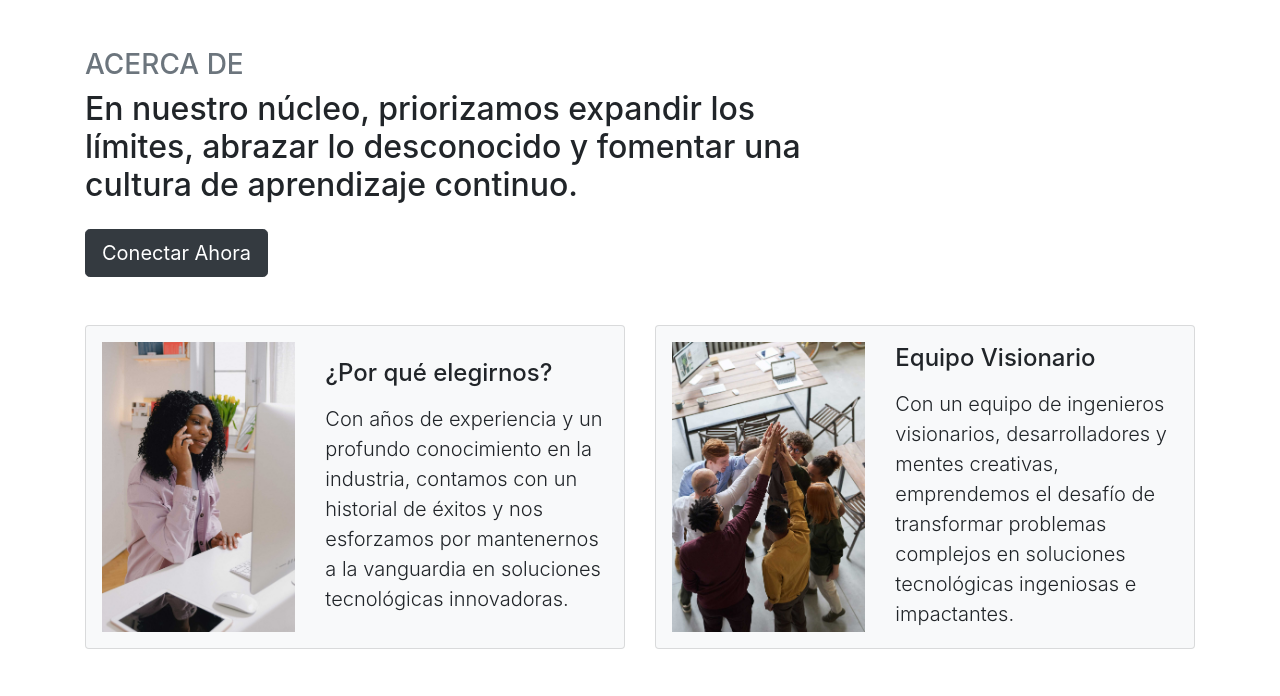
After one commit to aldoSN003/Proyecto_PW, a PHP site: page /pages/about.php in a window 1280 px wide. The commit adds this page. Shown: the top 696 px of the page. Run offline with PHP 8.4, Linux system fonts and the light colour scheme; some libraries are stand-ins or nearby versions.

```diff
--- a/frontend/db/script.sql
+++ b/frontend/db/script.sql
@@ -18,7 +18,7 @@ CREATE TABLE users (
     created_At TIMESTAMP DEFAULT CURRENT_TIMESTAMP
 );
 
--- ESTRUCTURA QUE SE USO PARA INSERTAR DATOS
+-- SENTENCIA QUE SE USO PARA INSERTAR DATOS
 INSERT INTO
     users (
         first_name,
--- a/frontend/js/utils.js
+++ b/frontend/js/utils.js
@@ -1,8 +1,9 @@
+// funcion que permite ver la contraseña
 function togglePasswordVisibility(inputId, iconId) {
   const passwordInput = document.getElementById(inputId);
   const toggleIcon = document.getElementById(iconId);
 
-  if (passwordInput && toggleIcon) {  // Check if both elements exist
+  if (passwordInput && toggleIcon) {
     if (passwordInput.type === "password") {
       passwordInput.type = "text";
       toggleIcon.classList.remove("fa-eye");
@@ -17,5 +18,5 @@ function togglePasswordVisibility(inputId, iconId) {
   }
 }
 
-// Attach the function to the global window object
+// Permite utilizar funcion de manera global
 window.togglePasswordVisibility = togglePasswordVisibility;
--- /dev/null
+++ b/frontend/pages/about.php
@@ -0,0 +1,70 @@
+<!DOCTYPE html>
+<html lang="es">
+
+<head>
+    <meta charset="UTF-8">
+    <meta name="viewport" content="width=device-width, initial-scale=1.0">
+    <title>Acerca de</title>
+    <link href="https://stackpath.bootstrapcdn.com/bootstrap/4.5.2/css/bootstrap.min.css" rel="stylesheet">
+</head>
+
+<body>
+    <!-- Sección Acerca de - Descripción general del equipo y objetivos -->
+    <section class="py-3 py-md-5 py-xl-8">
+        <div class="container">
+            <div class="row">
+                <div class="col-12 col-md-10 col-lg-8">
+                    <h3 class="fs-5 mb-2 text-secondary text-uppercase">Acerca de</h3>
+                    <h2 class="display-5 mb-4">En nuestro núcleo, priorizamos expandir los límites, abrazar lo desconocido y fomentar una cultura de aprendizaje continuo.</h2>
+                    <a href="../index.php" class="btn btn-dark btn-lg mb-3 mb-md-4 mb-xl-5">
+                        Conectar Ahora
+                    </a>
+
+                </div>
+            </div>
+        </div>
+
+        <!-- Tarjetas de presentación del equipo y enfoque profesional -->
+        <div class="container">
+            <div class="row gy-3 gy-md-4 gy-lg-0">
+                <div class="col-12 col-lg-6">
+                    <div class="card bg-light p-3 m-0">
+                        <div class="row gy-3 gy-md-0 align-items-md-center">
+                            <div class="col-md-5">
+                                <img src="../img/about1.jpg" class="img-fluid rounded-start" alt="¿Por qué elegirnos?">
+                            </div>
+                            <div class="col-md-7">
+                                <div class="card-body p-0">
+                                    <h2 class="card-title h4 mb-3">¿Por qué elegirnos?</h2>
+                                    <p class="card-text lead">Con años de experiencia y un profundo conocimiento en la industria, contamos con un historial de éxitos y nos esforzamos por mantenernos a la vanguardia en soluciones tecnológicas innovadoras.</p>
+                                </div>
+                            </div>
+                        </div>
+                    </div>
+                </div>
+
+                <div class="col-12 col-lg-6">
+                    <div class="card bg-light p-3 m-0">
+                        <div class="row gy-3 gy-md-0 align-items-md-center">
+                            <div class="col-md-5">
+                                <img src="../img/about2.jpg" class="img-fluid rounded-start" alt="Equipo Visionario">
+                            </div>
+                            <div class="col-md-7">
+                                <div class="card-body p-0">
+                                    <h2 class="card-title h4 mb-3">Equipo Visionario</h2>
+                                    <p class="card-text lead">Con un equipo de ingenieros visionarios, desarrolladores y mentes creativas, emprendemos el desafío de transformar problemas complejos en soluciones tecnológicas ingeniosas e impactantes.</p>
+                                </div>
+                            </div>
+                        </div>
+                    </div>
+                </div>
+            </div>
+        </div>
+    </section>
+
+    <script src="https://code.jquery.com/jquery-3.5.1.slim.min.js"></script>
+    <script src="https://cdn.jsdelivr.net/npm/@popperjs/core@2.0.6/dist/umd/popper.min.js"></script>
+    <script src="https://stackpath.bootstrapcdn.com/bootstrap/4.5.2/js/bootstrap.min.js"></script>
+</body>
+
+</html>
--- a/frontend/pages/register.php
+++ b/frontend/pages/register.php
@@ -285,7 +285,7 @@ if (isset($_REQUEST['register_btn'])) {
   <script src="https://cdn.jsdelivr.net/npm/bootstrap@5.3.0-alpha1/dist/js/bootstrap.min.js"></script>
   <!-- usar javascript para mostrar si hay mensajes de erores -->
   <script>
-    // mostrar el modelo si hay errores
+    // mostrar el MODAL si hay errores
     <?php if (!empty($error_msg)) { ?>
       var myModal = new bootstrap.Modal(document.getElementById('errorModal'));
       myModal.show();
```
Also changed, not shown: frontend/index.php (+14 -3 lines), frontend/pages/login.php (+5 -5 lines), frontend/img/about1.jpg (added), frontend/img/about2.jpg (added).
